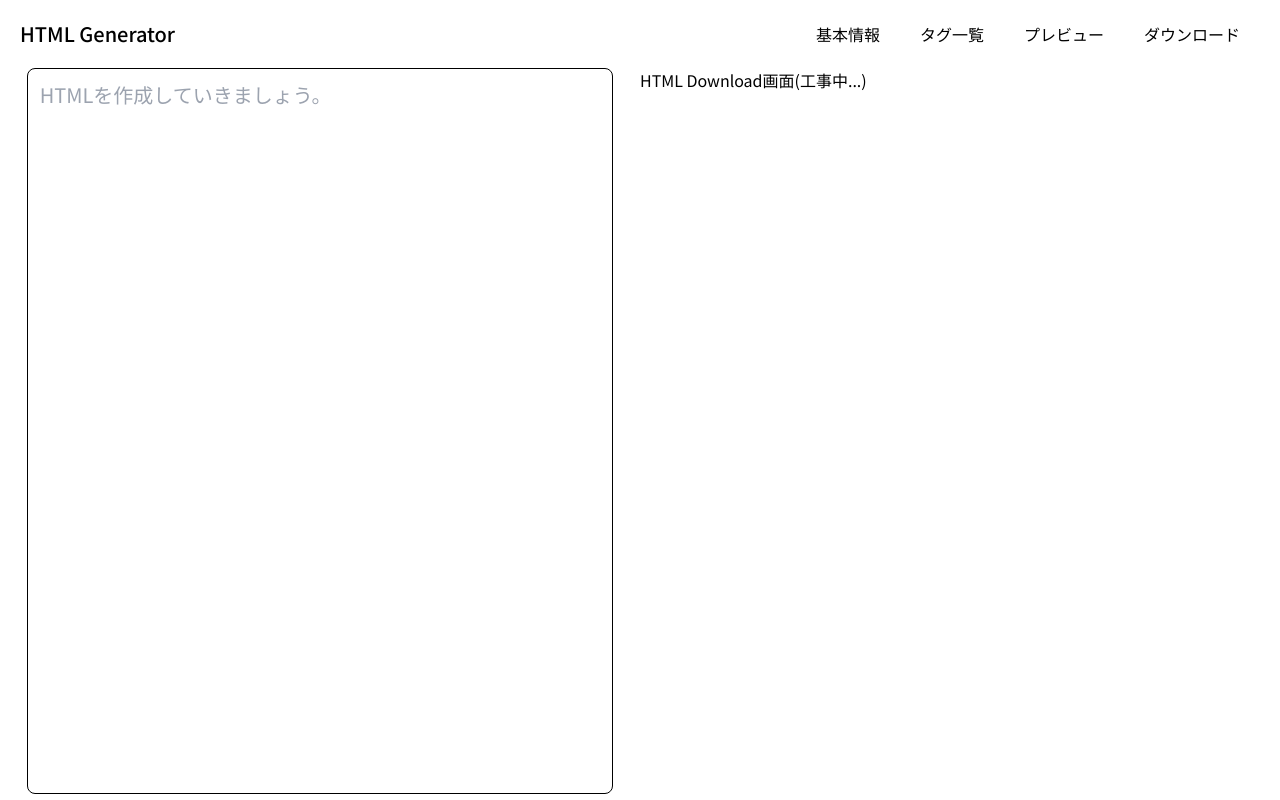
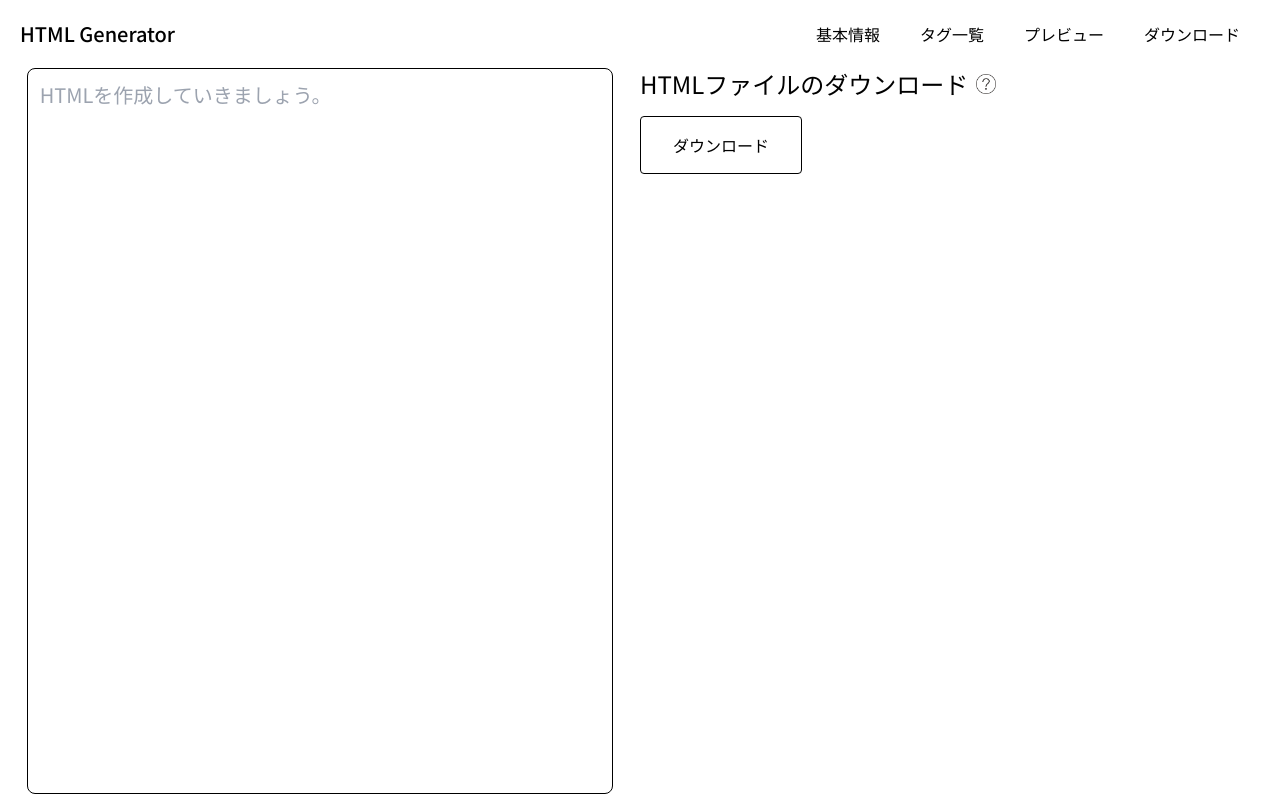
Before and after one commit to kazu51-gh/html-generator, a Next.js app: page / in a window 1280 px wide. Both pictures are taken after a click on the item "ダウンロード". Built offline with nearby package versions, Linux system fonts and the light colour scheme.

Commit message:
make download function for HTML file

```diff
--- a/src/components/htmlDownload.tsx
+++ b/src/components/htmlDownload.tsx
@@ -1,7 +1,57 @@
-const HtmlDownload = () => {
+import { basePath } from "../../next.config";
+import path from "path";
+
+const BASE_PATH = basePath ? basePath : '';
+
+type Props = {
+  textareaData: string
+}
+
+const makeHTML = (textareaData: string) => {
+  const htmlTemplate = `
+<!DOCTYPE html>
+<html lang="ja">
+  <head>
+    <meta charset="UTF-8">
+    <meta name="description" content="{description}">
+    <title>{title}</title>
+  </head>
+  <body>
+    {contents}
+  </body>
+</html>
+`;
+
+  const text = htmlTemplate.replace('{contents}', textareaData);
+  const downloadData = new Blob([text], {type: 'text/html'});
+  const downloadLink = document.createElement('a');
+  downloadLink.href = URL.createObjectURL(downloadData);
+  downloadLink.download = 'sample.html';
+  downloadLink.click();
+}
+
+const HtmlDownload = ({ textareaData }: Props) => {
   return(
     <div>
-      <p>HTML Download画面(工事中...)</p>
+      <div className="flex">
+        <h2 className="mr-2 text-2xl">HTMLファイルのダウンロード</h2>
+        <div className="flex items-center">
+          <img
+            alt="question_mark"
+            className="cursor-pointer h-5 w-5"
+            src={path.join(BASE_PATH, "question-mark.png")}
+          />
+        </div>
+      </div>
+      <div className="download-html">
+        <button
+          className="bg-white border border-black font-medium inline-block my-4 px-8 py-4 rounded text-base text-black"
+          onClick={() => makeHTML(textareaData)}
+          type="button"
+        >
+          ダウンロード
+        </button>
+      </div>
     </div>
   );
 }
--- a/src/components/workspace.tsx
+++ b/src/components/workspace.tsx
@@ -32,7 +32,7 @@ export default function Workspace({ currentView }: Props) {
           <Viewer textareaData={textareaData} />
         }
         {currentView === 'html-download' &&
-          <HtmlDownload />
+          <HtmlDownload textareaData={textareaData} />
         }
       </div>
     </div>
```
